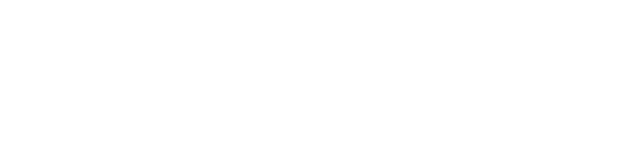
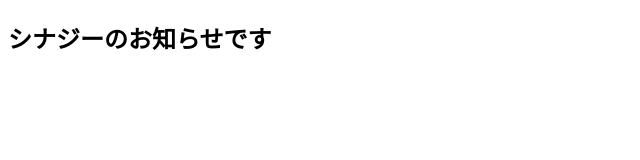
Before and after one commit to UMEZAKI-DESIGN/synergy, a plain HTML site: page index.html in a window 1280 px wide. Shown: the whole page, without its empty margins (0-640 px from the left). Drawn offline with Linux system fonts and the light colour scheme.

Commit message:
[add]news

```diff
--- a/index.html
+++ b/index.html
@@ -7,6 +7,7 @@
   <title>Document</title>
 </head>
 <body>
-
+  <section class="news">
+    <h1 class="news_title">シナジーのお知らせです</h1>
 </body>
 </html>
```
